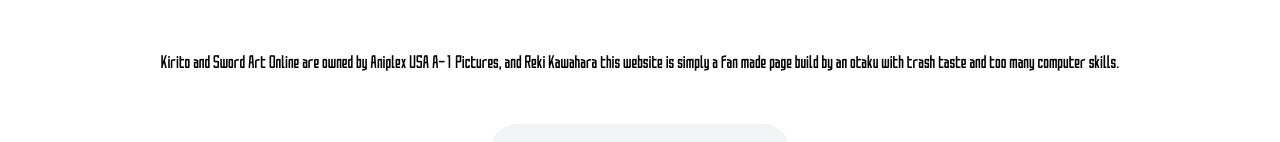
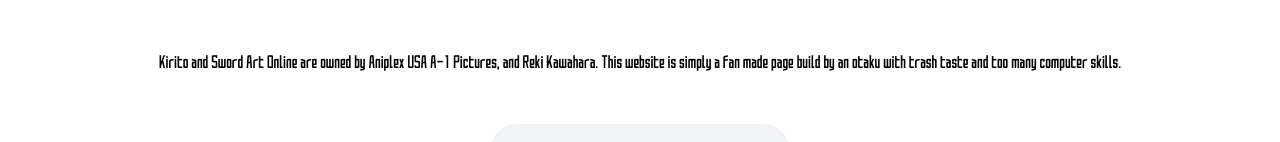
Before and after one commit to sentinelaether/akihikokayaba.com, a plain HTML site: page index.html in a window 1280 px wide. Shown: the part 1117-1259 px from the top of the page. Drawn offline with Linux system fonts and the light colour scheme.

Commit message:
Update index.html

```diff
--- a/index.html
+++ b/index.html
@@ -19,7 +19,7 @@ p {
 <center>
 <p>&nbsp;<img src="Kirito.jpg" alt="An image of distorted Kirito from Sword Art Online" /></p>
 <p>&nbsp;</p>
-<p>Kirito and Sword Art Online are owned by Aniplex USA A-1 Pictures, and Reki Kawahara this website is simply a fan made page build by an otaku with trash taste and too many computer skills.</p>
+<p>Kirito and Sword Art Online are owned by Aniplex USA A-1 Pictures, and Reki Kawahara. This website is simply a fan made page build by an otaku with trash taste and too many computer skills.</p>
 <p>&nbsp;</p>
 <p><audio controls="controls">
   <source src="Crossing-Field-Sword-Art-Online-Kazoo-Cover.ogg" type="audio/ogg" />
```
